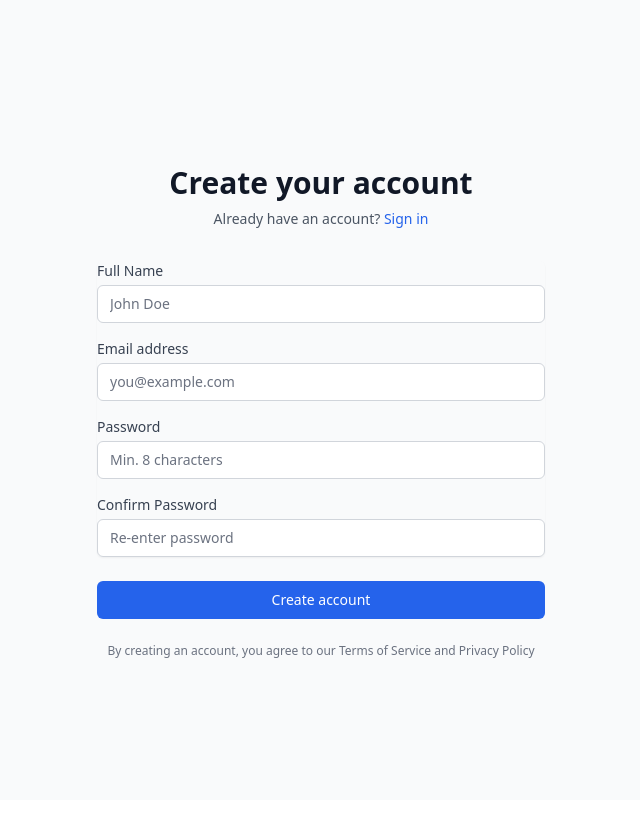
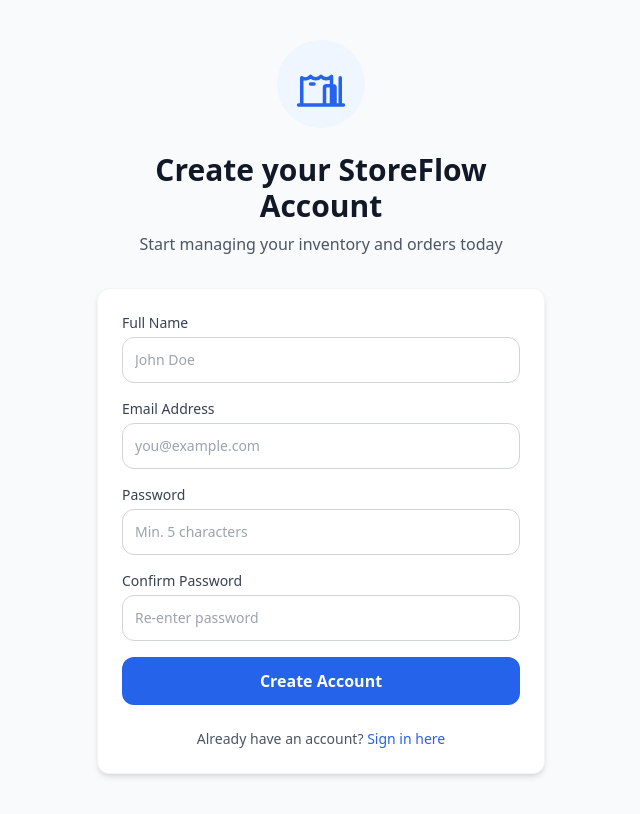
Before and after one commit to dinkar1708/storeflow-nextjs-postgres-flutter, a Next.js app in the folder api-web/: page /register in a window 1280 px wide. Shown: the whole page, without its empty margins (319-959 px from the left). Built offline with nearby package versions, Linux system fonts and the light colour scheme.

Commit message:
Update page.tsx

```diff
--- a/api-web/app/register/page.tsx
+++ b/api-web/app/register/page.tsx
@@ -26,8 +26,8 @@
       return;
     }
 
-    if (formData.password.length < 8) {
-      setError('Password must be at least 8 characters long');
+    if (formData.password.length < 5) {
+      setError('Password must be at least 5 characters long');
       setLoading(false);
       return;
     }
@@ -77,28 +77,35 @@
   };
 
   return (
-    <div className="min-h-screen bg-gray-50 flex items-center justify-center py-12 px-4 sm:px-6 lg:px-8">
-      <div className="max-w-md w-full space-y-8">
-        <div>
-          <h2 className="mt-6 text-center text-3xl font-bold text-gray-900">
-            Create your account
-          </h2>
-          <p className="mt-2 text-center text-sm text-gray-600">
-            Already have an account?{' '}
-            <a href="/login" className="font-medium text-blue-600 hover:text-blue-500">
-              Sign in
-            </a>
-          </p>
+    <div className="min-h-screen flex items-center justify-center bg-gray-50 py-10 px-4">
+      <div className="max-w-md w-full">
+        <div className="flex justify-center mb-6">
+          <div className="rounded-full bg-blue-50 p-4 text-blue-600">
+            <svg
+              className="h-14 w-14"
+              fill="none"
+              stroke="currentColor"
+              viewBox="0 0 24 24"
+              aria-hidden
+            >
+              <path
+                strokeLinecap="round"
+                strokeLinejoin="round"
+                strokeWidth={1.5}
+                d="M13.5 21v-7.5a.75.75 0 01.75-.75h3a.75.75 0 01.75.75V21m-4.5 0H2.36m11.14 0H18m0 0h3.64m-1.39 0V9.349m-16.5 11.65V9.35m0 0a3.001 3.001 0 003.75-.615A2.993 2.993 0 009.75 9.75c.896 0 1.7-.393 2.25-1.016a2.993 2.993 0 002.25 1.016c.896 0 1.7-.393 2.25-1.015V21m-9-9h.008v.008H9V12z"
+              />
+            </svg>
+          </div>
         </div>
+        <h1 className="text-3xl font-bold text-center text-gray-900">Create your StoreFlow Account</h1>
+        <p className="mt-2 text-center text-base text-gray-600">
+          Start managing your inventory and orders today
+        </p>
 
-        <form className="mt-8 space-y-6" onSubmit={handleSubmit}>
-          {error && (
-            <div className="rounded-md bg-red-50 p-4">
-              <p className="text-sm text-red-800">{error}</p>
-            </div>
-          )}
+        <div className="mt-8 bg-white p-6 rounded-xl shadow-md border border-gray-100">
+          <form onSubmit={handleSubmit} className="space-y-4">
+            {error && <div className="text-red-600 text-sm">{error}</div>}
 
-          <div className="rounded-md shadow-sm space-y-4">
             <div>
               <label htmlFor="name" className="block text-sm font-medium text-gray-700 mb-1">
                 Full Name
@@ -110,14 +117,14 @@
                 required
                 value={formData.name}
                 onChange={handleChange}
-                className="appearance-none relative block w-full px-3 py-2 border border-gray-300 placeholder-gray-500 text-gray-900 rounded-md focus:outline-none focus:ring-blue-500 focus:border-blue-500 focus:z-10 sm:text-sm"
+                className="w-full px-3 py-3 border border-gray-300 rounded-xl text-sm focus:border-blue-500 focus:outline-none focus:ring-1 focus:ring-blue-500"
                 placeholder="John Doe"
               />
             </div>
 
             <div>
               <label htmlFor="email" className="block text-sm font-medium text-gray-700 mb-1">
-                Email address
+                Email Address
               </label>
               <input
                 id="email"
@@ -127,7 +134,7 @@
                 required
                 value={formData.email}
                 onChange={handleChange}
-                className="appearance-none relative block w-full px-3 py-2 border border-gray-300 placeholder-gray-500 text-gray-900 rounded-md focus:outline-none focus:ring-blue-500 focus:border-blue-500 focus:z-10 sm:text-sm"
+                className="w-full px-3 py-3 border border-gray-300 rounded-xl text-sm focus:border-blue-500 focus:outline-none focus:ring-1 focus:ring-blue-500"
                 placeholder="you@example.com"
               />
             </div>
@@ -144,8 +151,8 @@
                 required
                 value={formData.password}
                 onChange={handleChange}
-                className="appearance-none relative block w-full px-3 py-2 border border-gray-300 placeholder-gray-500 text-gray-900 rounded-md focus:outline-none focus:ring-blue-500 focus:border-blue-500 focus:z-10 sm:text-sm"
-                placeholder="Min. 8 characters"
+                className="w-full px-3 py-3 border border-gray-300 rounded-xl text-sm focus:border-blue-500 focus:outline-none focus:ring-1 focus:ring-blue-500"
+                placeholder="Min. 5 characters"
               />
             </div>
 
@@ -161,26 +168,27 @@
                 required
                 value={formData.confirmPassword}
                 onChange={handleChange}
-                className="appearance-none relative block w-full px-3 py-2 border border-gray-300 placeholder-gray-500 text-gray-900 rounded-md focus:outline-none focus:ring-blue-500 focus:border-blue-500 focus:z-10 sm:text-sm"
+                className="w-full px-3 py-3 border border-gray-300 rounded-xl text-sm focus:border-blue-500 focus:outline-none focus:ring-1 focus:ring-blue-500"
                 placeholder="Re-enter password"
               />
             </div>
-          </div>
 
-          <div>
             <button
               type="submit"
               disabled={loading}
-              className="group relative w-full flex justify-center py-2 px-4 border border-transparent text-sm font-medium rounded-md text-white bg-blue-600 hover:bg-blue-700 focus:outline-none focus:ring-2 focus:ring-offset-2 focus:ring-blue-500 disabled:bg-blue-400 disabled:cursor-not-allowed"
+              className="w-full bg-blue-600 text-white py-3 rounded-xl text-base font-bold hover:bg-blue-700 disabled:opacity-50 transition-colors"
             >
-              {loading ? 'Creating account...' : 'Create account'}
+              {loading ? 'Creating Account...' : 'Create Account'}
             </button>
-          </div>
+          </form>
 
-          <div className="text-xs text-gray-500 text-center">
-            By creating an account, you agree to our Terms of Service and Privacy Policy
-          </div>
-        </form>
+          <p className="mt-6 text-sm text-center text-gray-600">
+            Already have an account?{' '}
+            <a href="/login" className="font-medium text-blue-600 hover:text-blue-800 hover:underline">
+              Sign in here
+            </a>
+          </p>
+        </div>
       </div>
     </div>
   );
```
